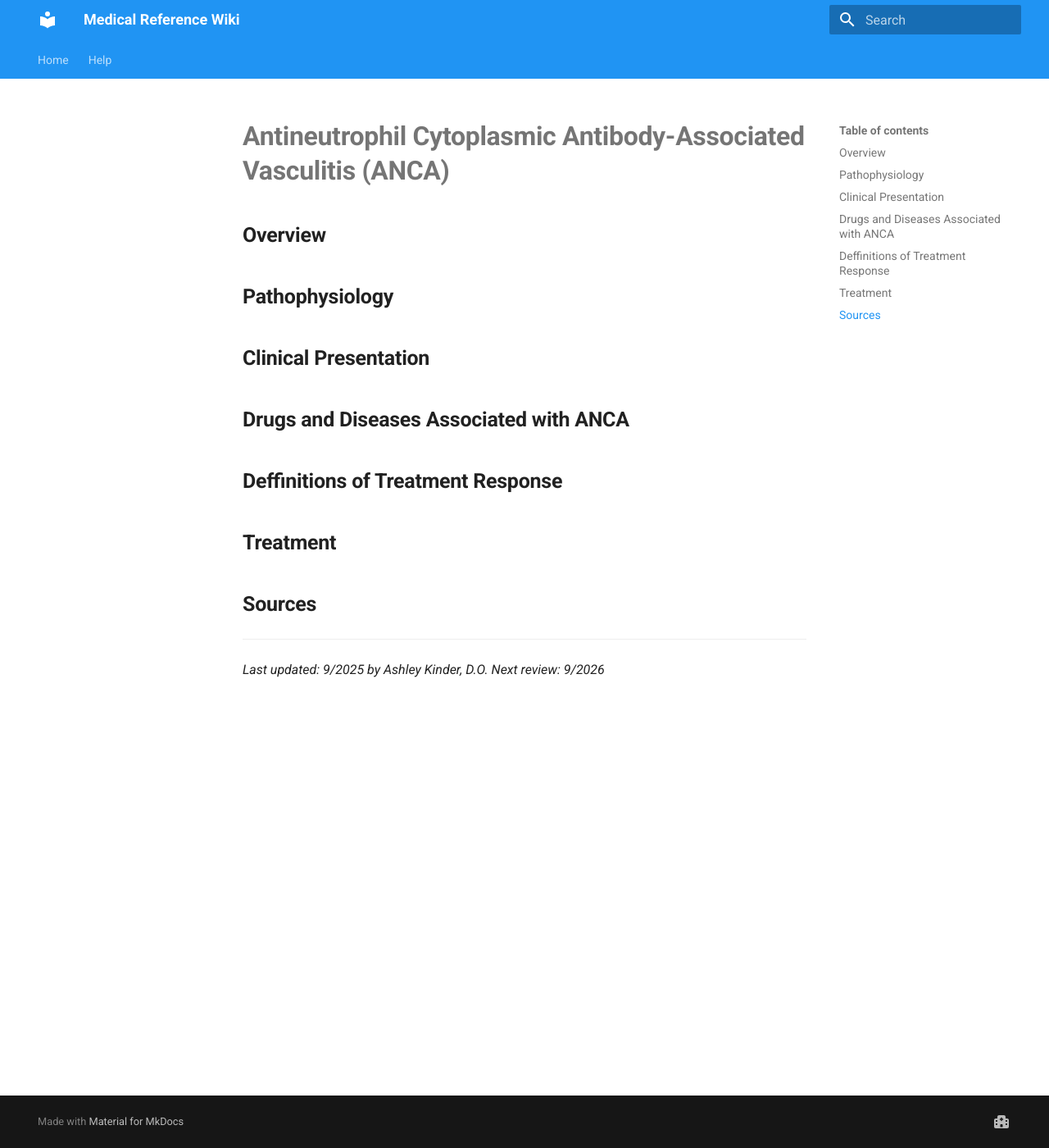
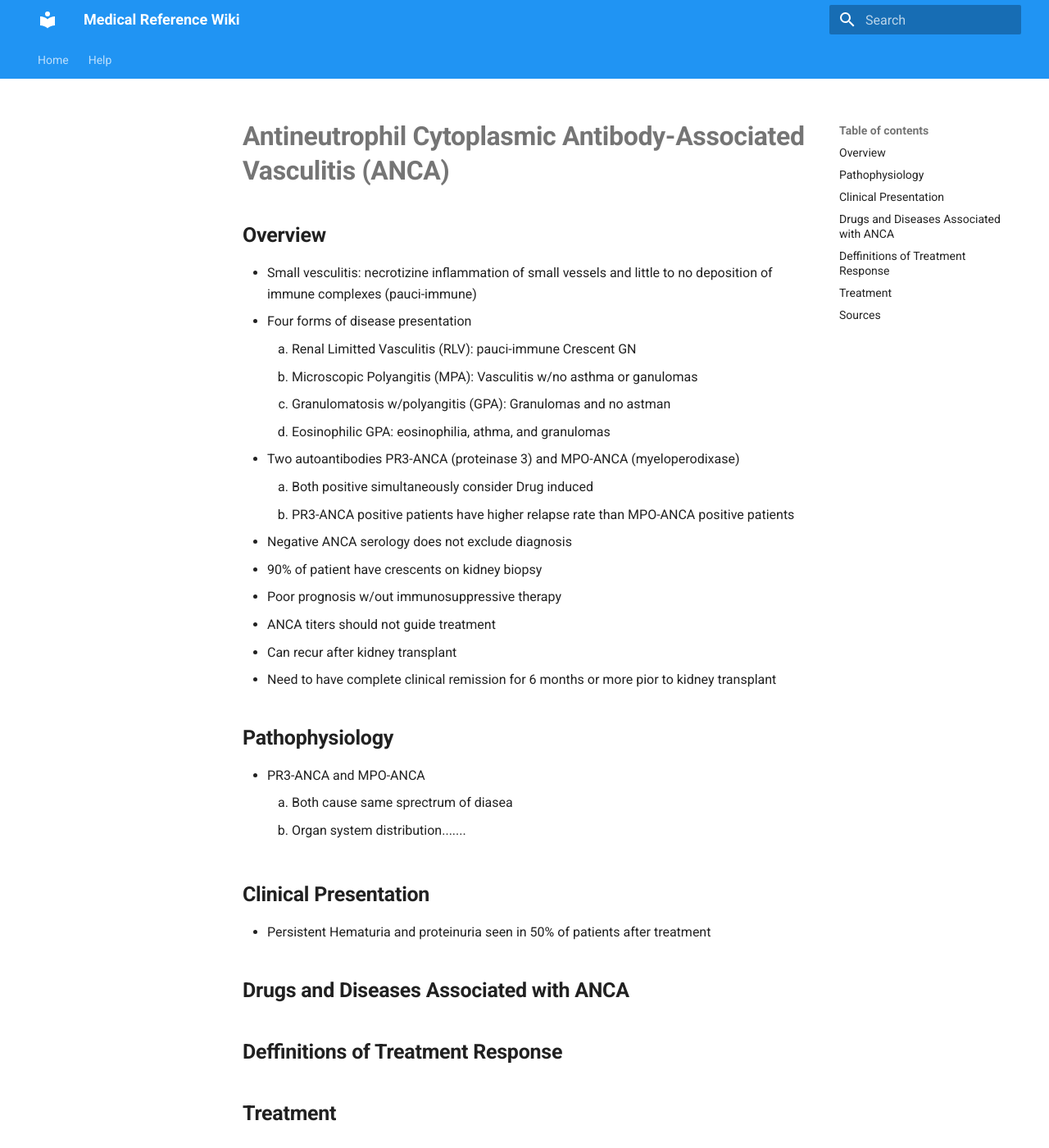
Before and after one commit to TTUNEPH2025/GN, an MkDocs documentation site: the page built from docs/ANCA.md, in a window 1280 px wide and 1400 px high. Shown: the whole window at 82% size. Built offline with MkDocs 1.6.1 and Material for MkDocs 9.7.7, drawn with Linux system fonts in a browser that asks for light colours.

Commit message:
Update ANCA.md

```diff
--- a/docs/ANCA.md
+++ b/docs/ANCA.md
@@ -1,7 +1,26 @@
 # **Antineutrophil Cytoplasmic Antibody-Associated Vasculitis (ANCA)**
 ## **Overview**
+  * Small vesculitis: necrotizine inflammation of small vessels and little to no deposition of immune complexes (pauci-immune)
+  * Four forms of disease presentation
+    1. Renal Limitted Vasculitis (RLV): pauci-immune Crescent GN
+    2. Microscopic Polyangitis (MPA): Vasculitis w/no asthma or ganulomas
+    3. Granulomatosis w/polyangitis (GPA): Granulomas and no astman
+    4. Eosinophilic GPA: eosinophilia, athma, and granulomas
+  * Two autoantibodies PR3-ANCA (proteinase 3) and MPO-ANCA (myeloperodixase)
+    1. Both positive simultaneously consider Drug induced
+    2. PR3-ANCA positive patients have higher relapse rate than MPO-ANCA positive patients
+  * Negative ANCA serology does not exclude diagnosis
+  * 90% of patient have crescents on kidney biopsy
+  * Poor prognosis w/out immunosuppressive therapy
+  * ANCA titers should not guide treatment
+  * Can recur after kidney transplant
+  * Need to have complete clinical remission for 6 months or more pior to kidney transplant
 ## **Pathophysiology**
+  * PR3-ANCA and MPO-ANCA
+    1. Both cause same sprectrum of diasea
+    2. Organ system distribution.......
 ## **Clinical Presentation**
+  * Persistent Hematuria and proteinuria seen in 50% of patients after treatment
 ## **Drugs and Diseases Associated with ANCA**
 ## **Deffinitions of Treatment Response**
 ## **Treatment**
```
